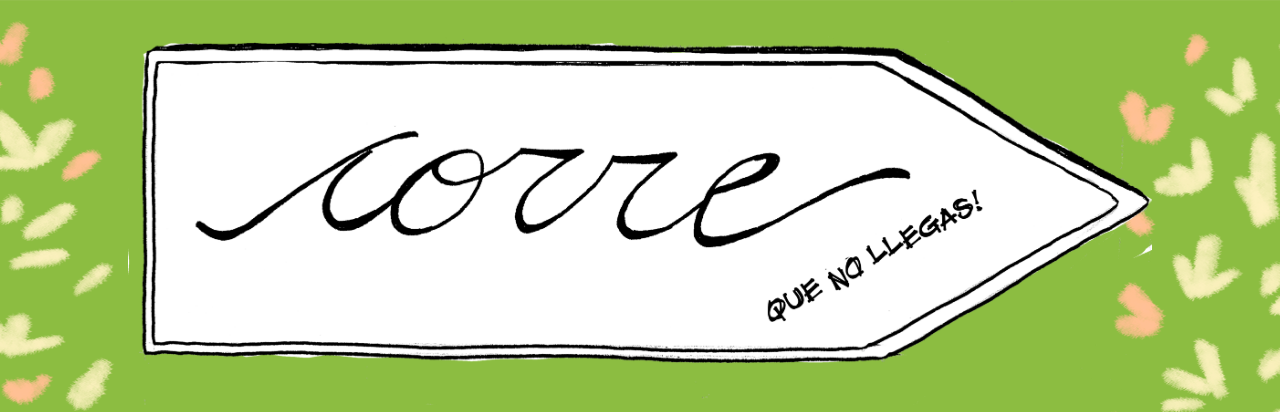
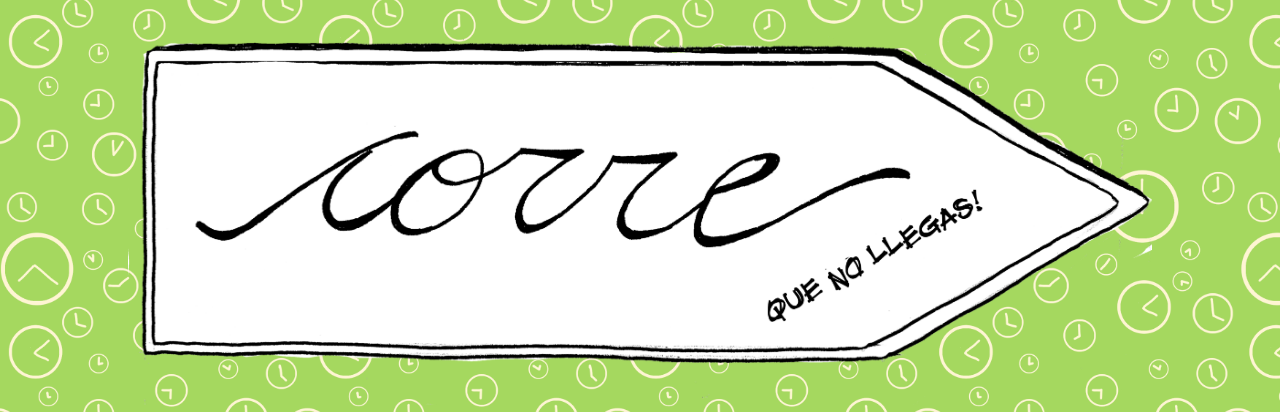
Before and after one commit to ticquique/inma-tfg-web, a plain HTML site: page index.html in a window 1280 px wide. Shown: the top 412 px of the page. Drawn offline with Linux system fonts and the light colour scheme.

Commit message:
Update main.css

```diff
--- a/assets/css/main.css
+++ b/assets/css/main.css
@@ -7,7 +7,7 @@ html {height:100%}
 body {min-height:100%}
 
 body {
-    background: url('../images/fondo.png') center center / cover no-repeat;
+    background: url('../images/fondo web.png') center center / cover no-repeat;
 }
 
 a {
```
